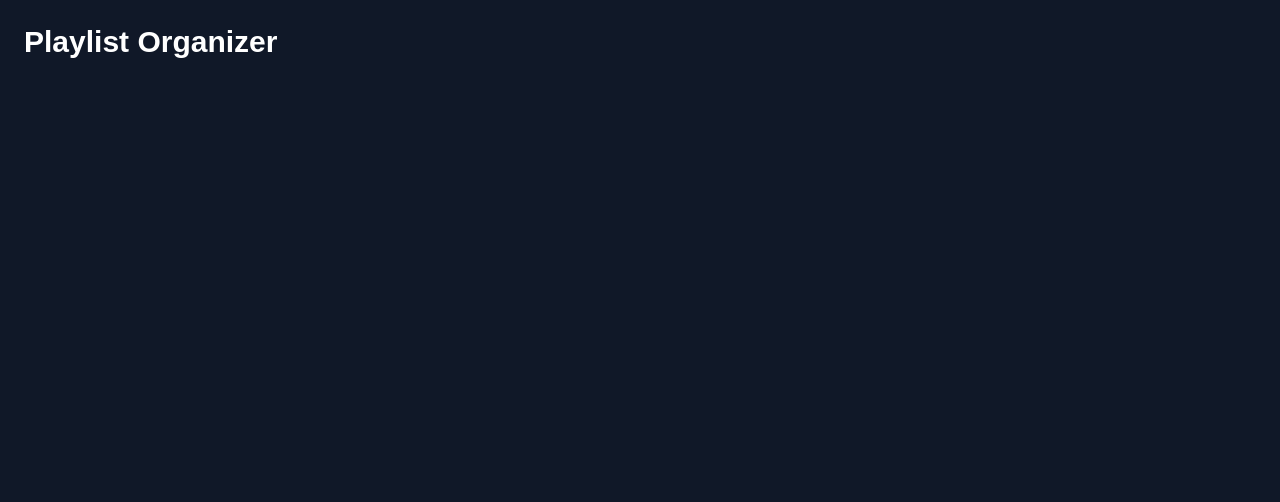
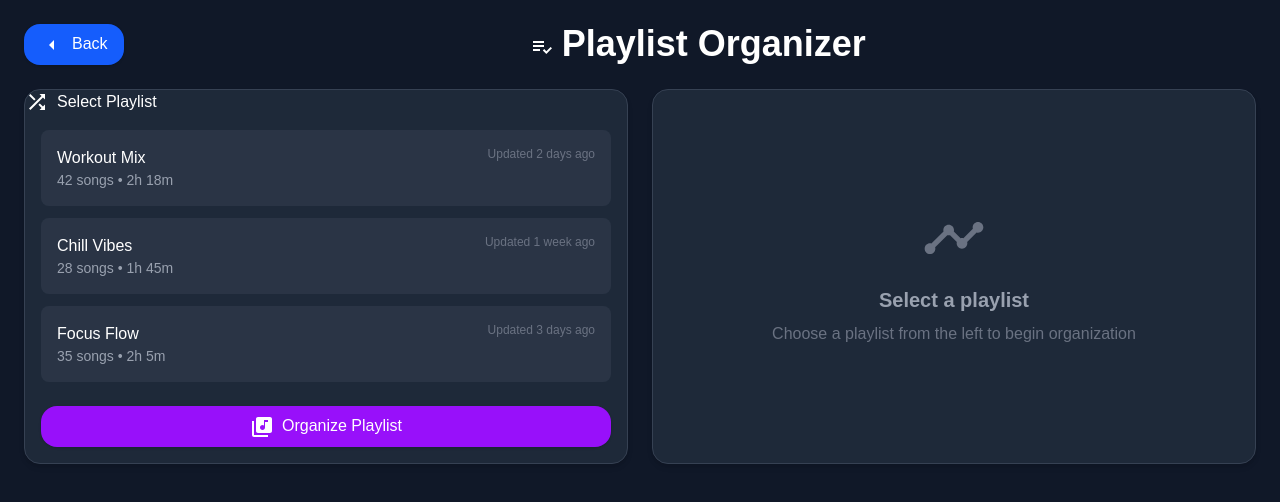
Before and after one commit to TuneTuneTune-Shuffle/FrontEnd, a Next.js app in the folder web-app/: page /organize-playlist in a window 1280 px wide. Shown: the top 502 px of the page. Built offline with nearby package versions, Linux system fonts and the light colour scheme.

Commit message:
organize playlist base

```diff
--- a/web-app/app/organize-playlist/page.tsx
+++ b/web-app/app/organize-playlist/page.tsx
@@ -1,8 +1,250 @@
-export default function PlaylistPage() {
+"use client";
+
+import { useState } from 'react';
+import { Button } from '@/components/ui/button';
+import { Card, CardContent} from '@/components/ui/card';
+import { useRouter } from 'next/navigation';
+import { motion } from 'framer-motion';
+import { PieChart, BarChart } from '@mui/x-charts';
+import { ArrowLeft, PlaylistAddCheck, Shuffle, Timeline, LibraryMusic } from '@mui/icons-material';
+
+// Mock data
+const mockPlaylists = [
+  { id: 1, name: 'Workout Mix', songCount: 42, duration: '2h 18m', lastUpdated: '2 days ago' },
+  { id: 2, name: 'Chill Vibes', songCount: 28, duration: '1h 45m', lastUpdated: '1 week ago' },
+  { id: 3, name: 'Focus Flow', songCount: 35, duration: '2h 5m', lastUpdated: '3 days ago' },
+];
+
+const organizationResults = {
+  moodDistribution: [
+    { id: 0, value: 35, label: 'Energetic' },
+    { id: 1, value: 25, label: 'Chill' },
+    { id: 2, value: 20, label: 'Happy' },
+    { id: 3, value: 15, label: 'Melancholic' },
+    { id: 4, value: 5, label: 'Angry' },
+  ],
+  genreDistribution: [
+    { id: 0, value: 40, label: 'Electronic' },
+    { id: 1, value: 25, label: 'Pop' },
+    { id: 2, value: 15, label: 'Rock' },
+    { id: 3, value: 10, label: 'Hip Hop' },
+    { id: 4, value: 10, label: 'Other' },
+  ],
+  recommendedChanges: [
+    "Remove 5 duplicate tracks",
+    "Add 3 transition songs between moods",
+    "Balance genre distribution",
+    "Adjust volume levels on 2 tracks"
+  ]
+};
+
+export default function PlaylistOrganizerPage() {
+  const router = useRouter();
+  const [selectedPlaylist, setSelectedPlaylist] = useState<number | null>(null);
+  const [isOrganizing, setIsOrganizing] = useState(false);
+  const [organizationComplete, setOrganizationComplete] = useState(false);
+
+  const handleOrganize = () => {
+    if (!selectedPlaylist) return;
+
+    setIsOrganizing(true);
+
+    // Simulate organization process
+    setTimeout(() => {
+      setIsOrganizing(false);
+      setOrganizationComplete(true);
+    }, 2000);
+  };
+
+  const whiteTextChartSx = {
+    '& .MuiChartsAxis-tickLabel': { fill: '#ffffff !important' },
+    '& .MuiChartsAxis-label': { fill: '#ffffff !important' },
+    '& .MuiChartsLegend-series': { fill: '#ffffff !important' },
+    '& .MuiChartsAxis-line': { stroke: '#ff6b6b' },
+    '& .MuiChartsAxis-tick': { stroke: '#4ecdc4' },
+    '& .MuiChartsTooltip-cell': { color: '#ffffff !important' },
+  };
+
   return (
-    <div className="min-h-screen bg-gray-900 p-6">
-      <h1 className="text-3xl font-bold text-white">Playlist Organizer</h1>
-      {/* Your playlist organization content */}
-    </div>
-  )
+    <main className="min-h-screen bg-gray-900 p-4 md:p-6">
+      <div className="max-w-7xl mx-auto">
+        {/* Header Section */}
+        <div className="flex items-center mb-6">
+          <Button
+            onClick={() => router.back()}
+            className="text-white hover:bg-gray-800/50 mr-4"
+          >
+            <ArrowLeft className="mr-2" />
+            Back
+          </Button>
+          <motion.h1
+            className="text-3xl md:text-4xl font-bold text-white flex-1 text-center"
+            initial={{ opacity: 0, y: -20 }}
+            animate={{ opacity: 1, y: 0 }}
+          >
+            <PlaylistAddCheck className="inline mr-2 align-middle" />
+            Playlist Organizer
+          </motion.h1>
+        </div>
+
+        {/* Main Content Grid */}
+        <div className="grid grid-cols-1 lg:grid-cols-2 gap-6">
+          {/* Playlist Selection Panel */}
+          <Card className="bg-gray-800 border-gray-700">
+            <div>
+              <h2 className="text-white flex items-center">
+                <Shuffle className="mr-2" />
+                Select Playlist
+              </h2>
+            </div>
+            <CardContent>
+              <div className="space-y-3">
+                {mockPlaylists.map((playlist) => (
+                  <div
+                    key={playlist.id}
+                    onClick={() => setSelectedPlaylist(playlist.id)}
+                    className={`p-4 rounded-lg cursor-pointer transition-all ${
+                      selectedPlaylist === playlist.id
+                        ? 'ring-2 ring-purple-500 bg-gray-700'
+                        : 'bg-gray-700/50 hover:bg-gray-700'
+                    }`}
+                  >
+                    <div className="flex justify-between items-start">
+                      <div>
+                        <h3 className="font-medium text-white">{playlist.name}</h3>
+                        <p className="text-sm text-gray-400">
+                          {playlist.songCount} songs • {playlist.duration}
+                        </p>
+                      </div>
+                      <span className="text-xs text-gray-500">
+                        Updated {playlist.lastUpdated}
+                      </span>
+                    </div>
+                  </div>
+                ))}
+              </div>
+
+              <Button
+                onClick={handleOrganize}
+                disabled={!selectedPlaylist || isOrganizing}
+                className="w-full mt-6 bg-purple-600 hover:bg-purple-700"
+              >
+                {isOrganizing ? (
+                  <>
+                    <svg className="animate-spin -ml-1 mr-3 h-5 w-5 text-white" xmlns="http://www.w3.org/2000/svg" fill="none" viewBox="0 0 24 24">
+                      <circle className="opacity-25" cx="12" cy="12" r="10" stroke="currentColor" strokeWidth="4"></circle>
+                      <path className="opacity-75" fill="currentColor" d="M4 12a8 8 0 018-8V0C5.373 0 0 5.373 0 12h4zm2 5.291A7.962 7.962 0 014 12H0c0 3.042 1.135 5.824 3 7.938l3-2.647z"></path>
+                    </svg>
+                    Organizing...
+                  </>
+                ) : (
+                  <>
+                    <LibraryMusic className="mr-2" />
+                    Organize Playlist
+                  </>
+                )}
+              </Button>
+            </CardContent>
+          </Card>
+
+          {/* Results Panel */}
+          <div className="space-y-6">
+            {organizationComplete ? (
+              <>
+                <Card className="bg-gray-800 border-gray-700">
+                  <div>
+                    <h2 className="text-white flex items-center">
+                      <Timeline className="mr-2" />
+                      Organization Results
+                    </h2>
+                  </div>
+                  <CardContent>
+                    <div className="grid grid-cols-2 gap-4 mb-6">
+                      <div className="bg-gray-700/50 p-4 rounded-lg">
+                        <p className="text-gray-400 text-sm">Selected Playlist</p>
+                        <p className="text-xl font-semibold text-white">
+                          {mockPlaylists.find(p => p.id === selectedPlaylist)?.name}
+                        </p>
+                      </div>
+                      <div className="bg-gray-700/50 p-4 rounded-lg">
+                        <p className="text-gray-400 text-sm">Recommended Changes</p>
+                        <p className="text-xl font-semibold text-white">
+                          {organizationResults.recommendedChanges.length}
+                        </p>
+                      </div>
+                    </div>
+
+                    <h3 className="text-lg font-semibold text-white mb-3">Mood Distribution</h3>
+                    <PieChart
+                      series={[{
+                        data: organizationResults.moodDistribution,
+                        innerRadius: 30,
+                        outerRadius: 100,
+                      }]}
+                      height={300}
+                      colors={['#ff6b6b', '#4ecdc4', '#feca57', '#a55eea', '#1dd1a1']}
+                      sx={whiteTextChartSx}
+                      slotProps={{
+                        legend: {
+                          direction: 'horizontal',
+                          position: { vertical: 'bottom', horizontal: 'center' },
+                        },
+                      }}
+                    />
+
+                    <h3 className="text-lg font-semibold text-white mb-3 mt-6">Genre Distribution</h3>
+                    <BarChart
+                      xAxis={[{
+                        data: organizationResults.genreDistribution.map(g => g.label),
+                        scaleType: 'band',
+                      }]}
+                      series={[{
+                        data: organizationResults.genreDistribution.map(g => g.value),
+                      }]}
+                      height={300}
+                      colors={['#8884d8']}
+                      sx={whiteTextChartSx}
+                    />
+                  </CardContent>
+                </Card>
+
+                <Card className="bg-gray-800 border-gray-700">
+                  <div>
+                    <h2 className="text-white">Recommended Changes</h2>
+                  </div>
+                  <CardContent>
+                    <ul className="space-y-2">
+                      {organizationResults.recommendedChanges.map((change, index) => (
+                        <li key={index} className="flex items-start">
+                          <span className="text-purple-400 mr-2">•</span>
+                          <span className="text-gray-300">{change}</span>
+                        </li>
+                      ))}
+                    </ul>
+                    <Button className="w-full mt-4 bg-green-600 hover:bg-green-700">
+                      Apply Changes
+                    </Button>
+                  </CardContent>
+                </Card>
+              </>
+            ) : (
+              <Card className="bg-gray-800 border-gray-700 h-full flex items-center justify-center">
+                <CardContent className="text-center p-6">
+                  <Timeline className="text-gray-500 mx-auto mb-4" style={{ fontSize: '4rem' }} />
+                  <h3 className="text-xl font-semibold text-gray-400 mb-2">
+                    {selectedPlaylist ? 'Ready to organize' : 'Select a playlist'}
+                  </h3>
+                  <p className="text-gray-500">
+                    {selectedPlaylist
+                      ? 'Click "Organize Playlist" to analyze and optimize your selection'
+                      : 'Choose a playlist from the left to begin organization'}
+                  </p>
+                </CardContent>
+              </Card>
+            )}
+          </div>
+        </div>
+      </div>
+    </main>
+  );
 }
```
